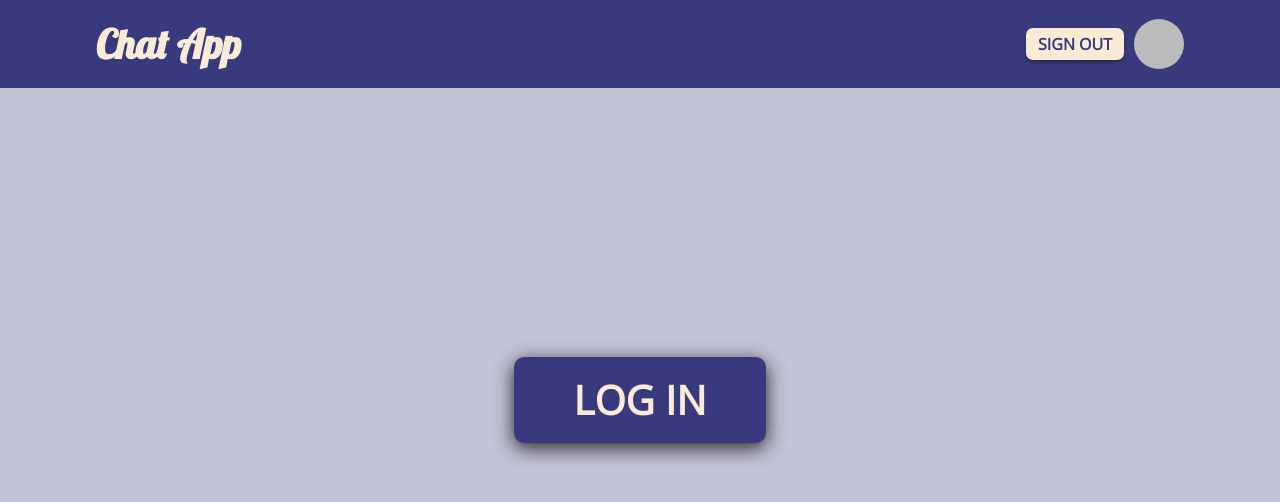
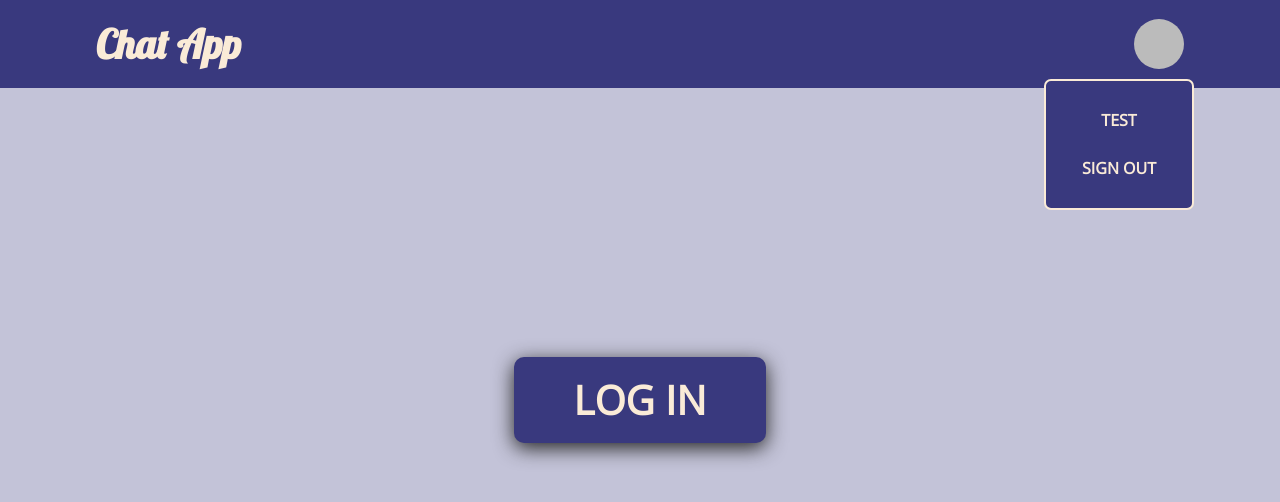
Before and after one commit to Spodekwan/chat-app, a React (Create React App) app: page / in a window 1280 px wide. Shown: the top 502 px of the page. Built offline with nearby package versions, Linux system fonts and the light colour scheme; no server answers; sample sign-in values are in the browser's storage.

Commit message:
dropdown menu

```diff
--- a/src/components/ChatRoom.js
+++ b/src/components/ChatRoom.js
@@ -214,6 +214,7 @@ const ChatRoom = (props) => {
   const handleNewMessage = (event) => {
     event.preventDefault();
 
+    if (newMessage.length) {
       const db = getDatabase();
       const messagesRef = ref(db, `Messages`);
       const date = new Date();
@@ -230,6 +231,7 @@ const ChatRoom = (props) => {
         totalMessages: (messages.length + 1),
         latestMessage: formatDate(date),
       });
+    }
   }
 
   const handleKeydown = (event) => {
--- a/src/components/Heading.js
+++ b/src/components/Heading.js
@@ -1,6 +1,6 @@
 import styled from 'styled-components';
 import { Wrapper, colors } from '../styles/variables';
-import { useHistory } from 'react-router-dom';
+import { useHistory, Link } from 'react-router-dom';
 import { useAuth } from '../context/authContext';
 
 const { primary, secondary, black } = colors;
@@ -21,15 +21,15 @@ const FlexWrapper = styled(Wrapper)`
 const HeaderItemsContainer = styled.div`
   display: flex;
   align-items: center;
+  position: relative;
 `;
 
 const SignOutButton = styled.button`
-  padding: 7px 12px;
-  margin-right: 10px;
-  background: ${secondary};
-  color: ${primary};
+  width: 100%;
+  padding: 15px 10px;
+  background: transparent;
+  color: ${secondary};
   border: none;
-  box-shadow: 0 2px 4px -1px ${black};
   border-radius: 7px;
   font-weight: bold;
   font-size: 1.6rem;
@@ -37,10 +37,7 @@ const SignOutButton = styled.button`
   text-transform: uppercase;
   cursor: pointer;
   &:hover {
-    background: ${primary};
-    color: ${secondary};
-    border: 1px solid ${secondary};
-    box-shadow: none;
+    color: ${primary};
   }
 `;
 
@@ -61,8 +58,51 @@ const UserImageContainer = styled.div`
 `;
 
 const UserImage = styled.img`
+  cursor: pointer;
   width: 100%;
   display: block;
+`;
+
+const DropDownMenu = styled.ul`
+  width: 150px;
+  position: absolute;
+  top: 50px;
+  right: -10px;
+  background: ${primary};
+  list-style: none;
+  padding: 15px 0;
+  border-radius: 7px;
+  border: 2px solid ${secondary};
+  overflow: hidden;
+`;
+
+const DropDownItem = styled.li`
+  width: 100%;
+  cursor: pointer;
+  text-align: center;
+  background: ${primary};
+  color: ${secondary};
+  font-weight: bold;
+  font-size: 1.6rem;
+  text-transform: uppercase;
+  &:hover {
+    background: ${secondary};
+    color: ${primary};
+    box-shadow: none;
+    & button {
+      color: ${primary};
+    }
+  }
+`;
+
+const DropDownLink = styled(Link)`
+  padding: 15px 10px;
+  color: ${secondary};
+  text-decoration: none;
+  display: block;
+  &:hover {
+    color: ${primary};
+  }
 `;
 
 const Heading = () => {
@@ -80,10 +120,13 @@ const Heading = () => {
         <HeaderItemsContainer>
           {user
           ? <>
-              <SignOutButton onClick={handleClick}>Sign Out</SignOutButton>
               <UserImageContainer>
                 <UserImage src={user.photoURL} alt="your profile picture"></UserImage>
               </UserImageContainer>
+              <DropDownMenu>
+                <DropDownItem><DropDownLink>test</DropDownLink></DropDownItem>
+                <DropDownItem><SignOutButton onClick={handleClick}>Sign Out</SignOutButton></DropDownItem>
+              </DropDownMenu>
             </>
           : null}
         </HeaderItemsContainer>
```
Also changed, not shown: src/pseudocode.md (+1 -0 lines). Lines whose indentation alone changed are shown as unchanged.
